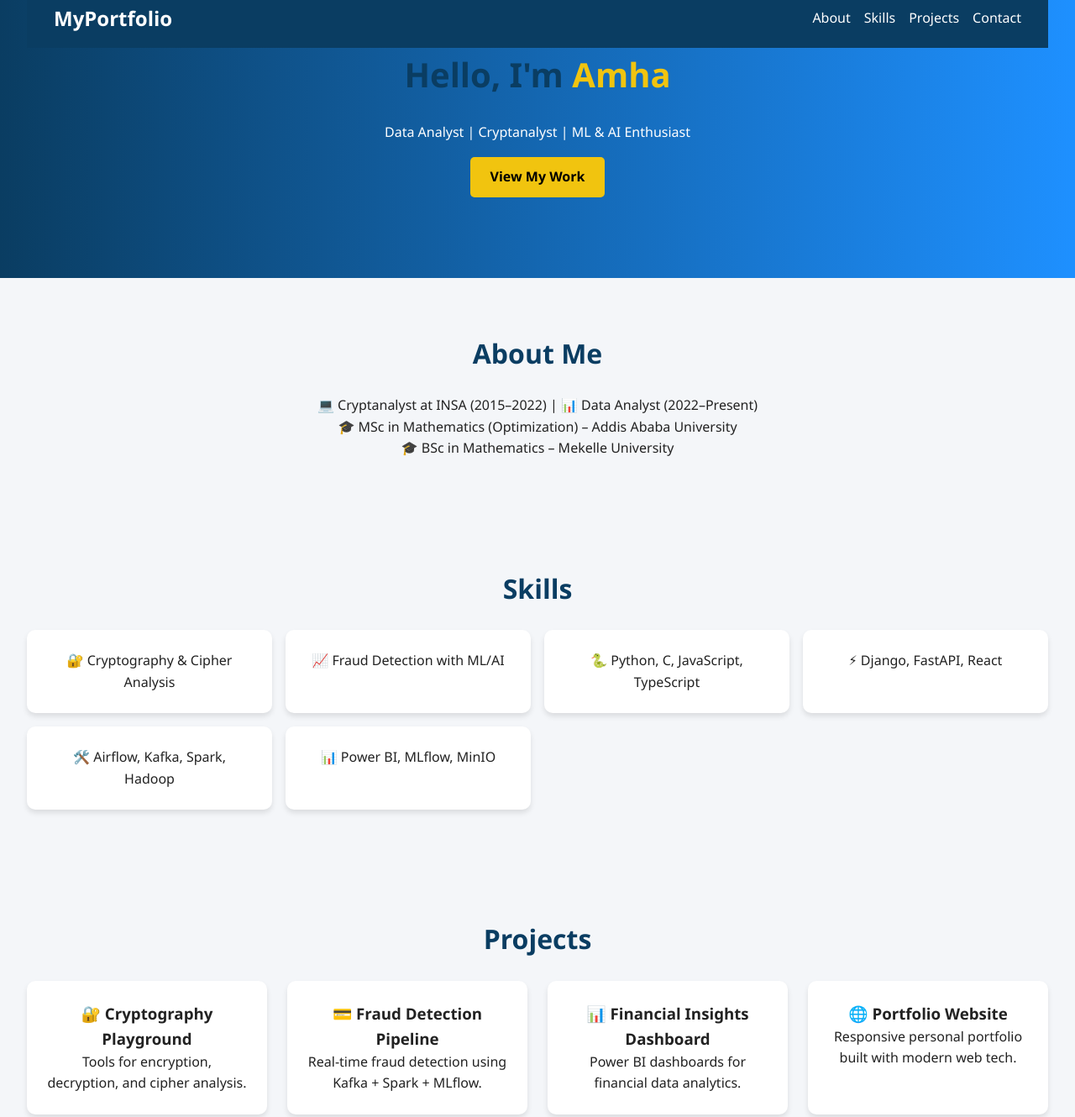
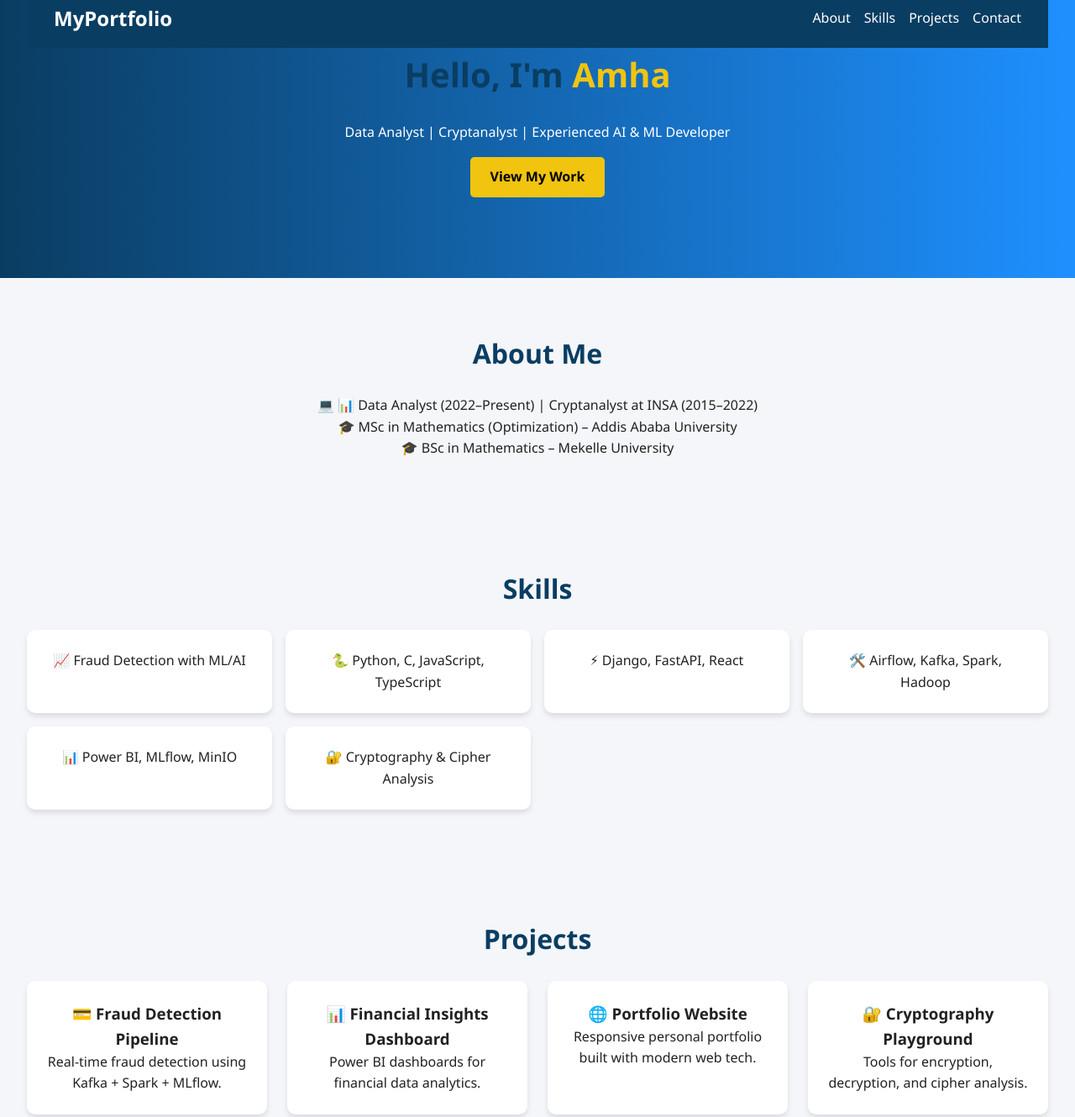
Before and after one commit to amh21-Ha/my-portfolio, a plain HTML site: page index.html in a window 1280 px wide. Shown: the part 109-1439 px from the top of the page at 84% size. Drawn offline with Linux system fonts and the light colour scheme.

Commit message:
Update portfolio details and add GitHub link

```diff
--- a/index.html
+++ b/index.html
@@ -22,7 +22,7 @@
     </nav>
     <div class="hero-text">
       <h2>Hello, I'm <span>Amha</span></h2>
-      <p>Data Analyst | Cryptanalyst | ML & AI Enthusiast</p>
+      <p>Data Analyst | Cryptanalyst | Experienced AI & ML Developer</p>
       <a href="#projects" class="btn">View My Work</a>
     </div>
   </header>
@@ -31,7 +31,7 @@
   <section id="about" class="section">
     <h2>About Me</h2>
     <p>
-      💻 Cryptanalyst at INSA (2015–2022) | 📊 Data Analyst (2022–Present)<br>
+      💻 📊 Data Analyst (2022–Present) | Cryptanalyst at INSA (2015–2022)<br>
       🎓 MSc in Mathematics (Optimization) – Addis Ababa University<br>
       🎓 BSc in Mathematics – Mekelle University
     </p>
@@ -41,12 +41,12 @@
   <section id="skills" class="section">
     <h2>Skills</h2>
     <div class="skills-grid">
-      <div class="skill-card">🔐 Cryptography & Cipher Analysis</div>
       <div class="skill-card">📈 Fraud Detection with ML/AI</div>
       <div class="skill-card">🐍 Python, C, JavaScript, TypeScript</div>
       <div class="skill-card">⚡ Django, FastAPI, React</div>
       <div class="skill-card">🛠️ Airflow, Kafka, Spark, Hadoop</div>
       <div class="skill-card">📊 Power BI, MLflow, MinIO</div>
+      <div class="skill-card">🔐 Cryptography & Cipher Analysis</div>
     </div>
   </section>
 
@@ -54,10 +54,6 @@
   <section id="projects" class="section">
     <h2>Projects</h2>
     <div class="projects-grid">
-      <div class="project-card">
-        <h3>🔐 Cryptography Playground</h3>
-        <p>Tools for encryption, decryption, and cipher analysis.</p>
-      </div>
       <div class="project-card">
         <h3>💳 Fraud Detection Pipeline</h3>
         <p>Real-time fraud detection using Kafka + Spark + MLflow.</p>
@@ -69,6 +65,10 @@
       <div class="project-card">
         <h3>🌐 Portfolio Website</h3>
         <p>Responsive personal portfolio built with modern web tech.</p>
+      </div>
+      <div class="project-card">
+        <h3>🔐 Cryptography Playground</h3>
+        <p>Tools for encryption, decryption, and cipher analysis.</p>
       </div>
     </div>
   </section>
@@ -83,6 +83,7 @@
 
   <footer>
     <p>© 2025 Amha Haileslassie | Built with ❤️ using HTML, CSS, JS</p>
+    <p>GitHub: <a href="https://github.com/amh21-Ha" target="_blank">amh21-Ha</a></p>
   </footer>
 </body>
 </html>
```
